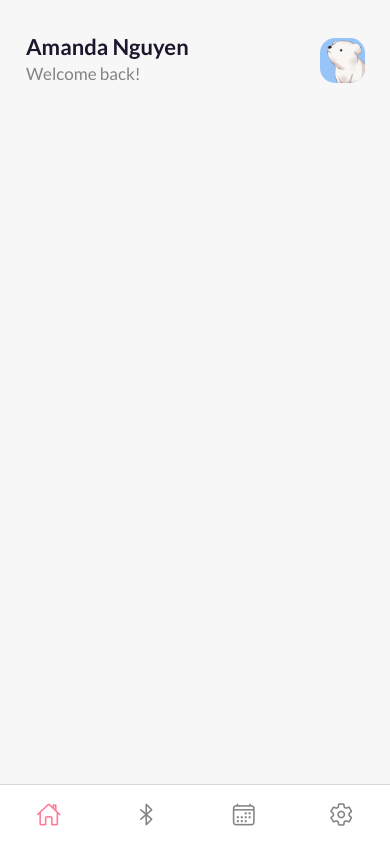
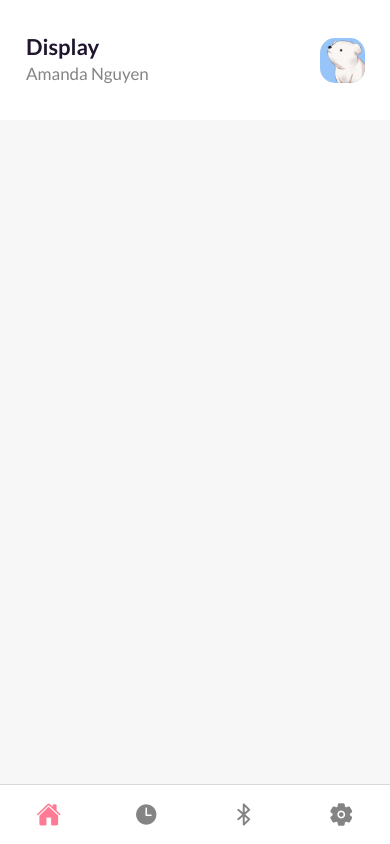
Before and after one commit to RepXcel/App, a React Native app: screen /TabNavigator in a window 390 px wide. Built offline with nearby package versions, Linux system fonts and the light colour scheme.

Commit message:
Update Tab Navigator to use focused styling

```diff
--- a/navigation/TabNavigator.tsx
+++ b/navigation/TabNavigator.tsx
@@ -1,5 +1,7 @@
 import React from "react";
 import { createBottomTabNavigator } from "@react-navigation/bottom-tabs";
+
+import { useIsFocused, useFocusEffect } from "@react-navigation/native";
 
 // vector icon packages
 import IonIcon from "@expo/vector-icons/Ionicons";
@@ -17,6 +19,7 @@ import Logo from "../components/Header/Logo";
 
 //images
 import LogoIcon from "../assets/icons/Logo.png";
+import BigText from "../components/Texts/BigText";
 
 export type TabParamList = {
   Display: undefined;
@@ -29,12 +32,15 @@ export type TabParamList = {
 const Tab = createBottomTabNavigator<TabParamList>();
 
 const TabNavigator: React.FC = () => {
+  const isFocused = useIsFocused();
+  // Use useFocusEffect to update isFocused when the focus changes
+
   return (
     <Tab.Navigator
-      screenOptions={({ navigation }) => ({
+      screenOptions={({ route, navigation }) => ({
         // BOTTOM NAVBAR ------------------------
         // attempt to show labels on focused --> doesn't work since tabBarShowLabel cannot be dynamically set
-        // tabBarShowLabel: navigation.isFocused(),
+        // tabBarShowLabel: navigation.isFocused  (),
         tabBarShowLabel: false,
         tabBarStyle: {
           //backgroundColor: colors.primary,
@@ -42,12 +48,33 @@ const TabNavigator: React.FC = () => {
         },
         tabBarInactiveTintColor: colors.darkgray,
         tabBarActiveTintColor: colors.primary,
+        // Use non-outline icon when focused
+        tabBarIcon: ({ color, size }) => {
+          let iconName = "home-outline";
+          switch (route.name) {
+            case "Display":
+              iconName = isFocused ? "home" : "home-outline";
+              break;
+            case "History":
+              iconName = isFocused ? "time" : "time-outline";
+              break;
+            case "Bluetooth":
+              iconName = isFocused ? "bluetooth" : "bluetooth-outline";
+              break;
+            case "Settings":
+              iconName = isFocused ? "settings" : "settings-outline";
+              break;
+            default:
+              iconName = "home-outline";
+          }
+          return <IonIcon name={iconName as any} color={color} size={size} />;
+        },
 
         // HEADER ------------------------
         // headerShown: false,
         headerTintColor: colors.secondary,
         headerStyle: {
-          backgroundColor: colors.lightgray,
+          backgroundColor: colors.white,
           borderBottomWidth: 0,
           shadowColor: "transparent",
           shadowOpacity: 0,
@@ -76,13 +103,13 @@ const TabNavigator: React.FC = () => {
         name='Display'
         component={Display}
         options={{
-          tabBarIcon: ({ color, size }) => (
-            <IonIcon name='home-outline' color={color} size={size} />
-          ),
+          // tabBarIcon: ({ color, size }) => (
+          //   <IonIcon name='home-outline' color={color} size={size} />
+          // ),
           headerTitle: (props) => (
             <Title
-              mainText='Amanda Nguyen'
-              subText='Welcome back!'
+              mainText={props.children}
+              subText='Amanda Nguyen'
               {...props}
             />
           ),
@@ -90,30 +117,54 @@ const TabNavigator: React.FC = () => {
         }}
       />
       <Tab.Screen
+        name='History'
+        component={History}
+        options={{
+          headerTitleStyle: {
+            color: "red",
+          },
+          headerTitle: (props) => (
+            <Title
+              mainText={props.children}
+              subText='Amanda Nguyen'
+              {...props}
+            />
+          ),
+          // tabBarIcon: ({ color, size }) => (
+          //   <IonIcon name='time-outline' color={color} size={size} />
+          // ),
+        }}
+      />
+      <Tab.Screen
         name='Bluetooth'
         component={Bluetooth}
         options={{
-          tabBarIcon: ({ color, size }) => (
-            <IonIcon name='bluetooth-outline' color={color} size={size} />
+          headerTitle: (props) => (
+            <Title
+              mainText={props.children}
+              subText='Amanda Nguyen'
+              {...props}
+            />
           ),
-        }}
-      />
-      <Tab.Screen
-        name='History'
-        component={History}
-        options={{
-          tabBarIcon: ({ color, size }) => (
-            <IonIcon name='calendar-outline' color={color} size={size} />
-          ),
+          //   tabBarIcon: ({ color, size }) => (
+          //     <IonIcon name='bluetooth-outline' color={color} size={size} />
+          //   ),
         }}
       />
       <Tab.Screen
         name='Settings'
         component={Settings}
         options={{
-          tabBarIcon: ({ color, size }) => (
-            <IonIcon name='settings-outline' color={color} size={size} />
+          headerTitle: (props) => (
+            <Title
+              mainText={props.children}
+              subText='Amanda Nguyen'
+              {...props}
+            />
           ),
+          //   tabBarIcon: ({ color, size }) => (
+          //     <IonIcon name='settings-outline' color={color} size={size} />
+          //   ),
         }}
       />
     </Tab.Navigator>
```
